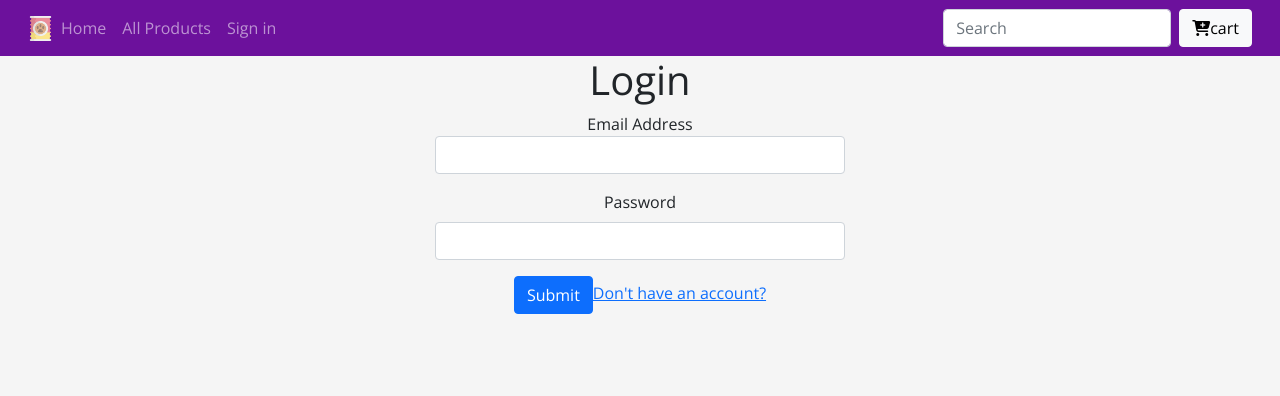
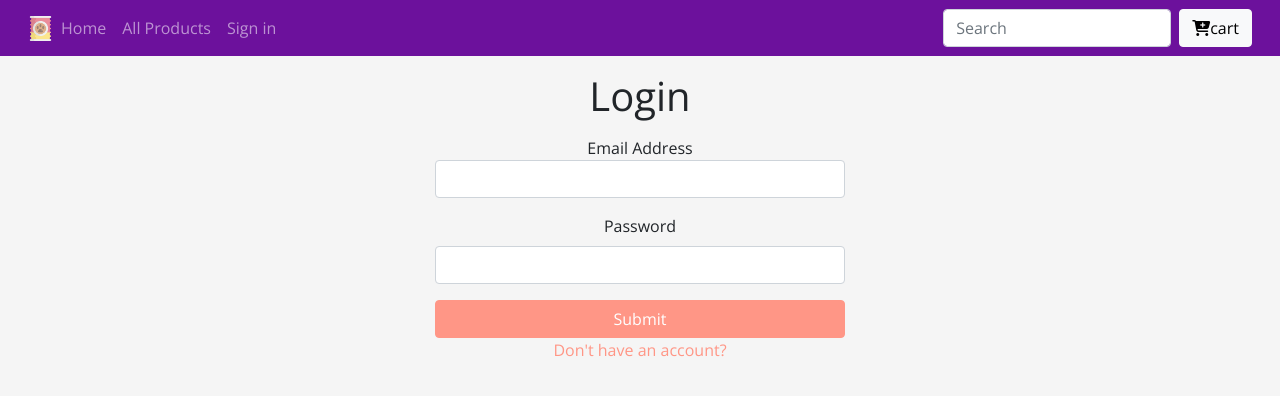
Before and after one commit to Automaton1989/commerceSite, a React (Create React App) app in the folder front/: page /login in a window 1280 px wide. Shown: the top 396 px of the page. Built offline with nearby package versions, Linux system fonts and the light colour scheme; a web font is replaced by a local one.

Commit message:
updated some styling across multiple pages

```diff
--- a/front/src/components/Home.js
+++ b/front/src/components/Home.js
@@ -20,7 +20,7 @@ function Home() {
         </Carousel.Item>
       </Carousel>
       <div className="col align-self-center">
-        <h1>Welcome to the Store!</h1>
+        <h1 className = "title">Welcome to the Store!</h1>
         <p>You can find everything you need here for your pets!</p>
         <Link to="/login"><button type="button" className="btn btn-color btn-primary btn-lg">Start Shooping</button></Link>
       </div>
--- a/front/src/components/Login.js
+++ b/front/src/components/Login.js
@@ -60,10 +60,10 @@ function LoginForm() {
         />
       </div>
     </div>
-    <button type = "submit" className = "btn btn-primary">
+    <button type = "submit" className = "btn btn-color btn-primary btn-block">
       Submit
     </button>
-    <Link to="/register">Don't have an account?</Link>
+    <Link className = "link" to="/register">Don't have an account?</Link>
   </form>
 }
 
@@ -72,7 +72,7 @@ function Login() {
     <div className = "container-fluid">
       <div className="row">
         <div className = "text-center col-12">
-          <h1>Login</h1>
+          <h1 className = "title">Login</h1>
           <div className = "col-md-4 offset-md-4">
             < LoginForm />
           </div>
--- a/front/src/components/Products.js
+++ b/front/src/components/Products.js
@@ -21,7 +21,7 @@ function Products() {
 
   return (
     <div>
-      <h1>Our Products</h1>
+      <h1 className = "title">Our Products</h1>
       <div className = "row">
         {products.map(function(product, index) {
           return <div key = {index} className = "products col-xl-3 col-lg-4 col-md-6 col-sm-12 col-xs-12">
--- a/front/src/index.css
+++ b/front/src/index.css
@@ -60,3 +60,19 @@ code {
   background-color: #cd7568;
   border-color: #cd7568;
 }
+.btn-block {
+  width: 100%;
+}
+.link {
+  text-decoration: none;
+  color: #FF9686;
+}
+
+.link:hover {
+  color: #cd7568;
+}
+
+.title {
+  margin-top: 1rem;
+  margin-bottom: 1rem;
+}
```
